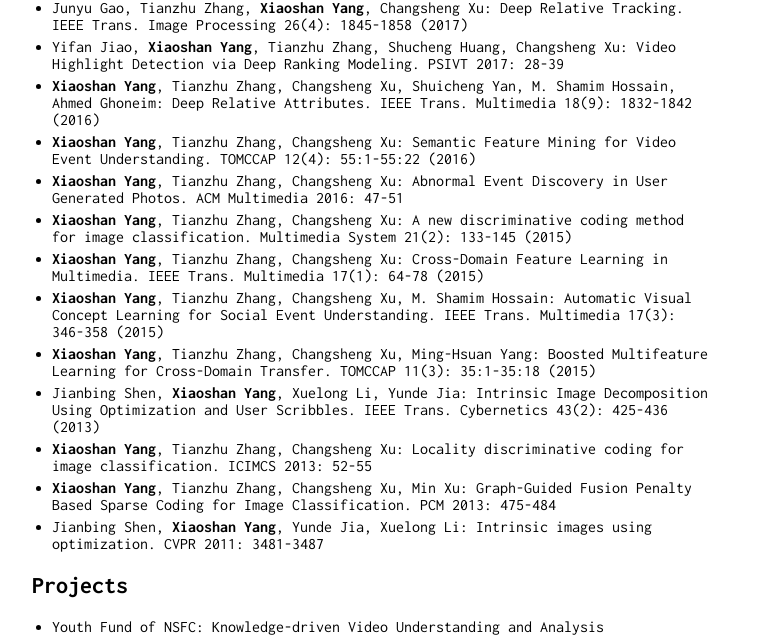
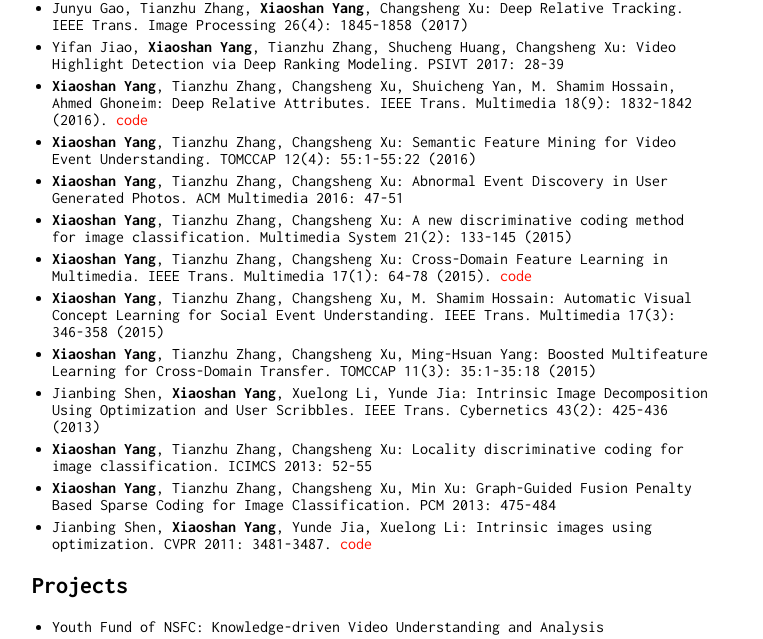
Before and after one commit to YangXS/yangxs.github.io, a Jekyll site: the page built from index.md, in a window 1280 px wide. Shown: the part 940-1579 px from the top of the page, without its empty margins (258-1021 px from the left). Built offline with Jekyll 4.4.1, drawn with Linux system fonts in a browser that asks for light colours; our own code applies the rules of GitHub Pages for plain Markdown files.

Commit message:
Update index.md

```diff
--- a/index.md
+++ b/index.md
@@ -29,17 +29,17 @@ I am an Associate Professor at National Lab of Pattern Recognition, Institute of
 * Fan Qi, **Xiaoshan Yang**, Changsheng Xu: A Unified Framework for Multimodal Domain Adaptation. ACM Multimedia 2018: 429-437
 * Junyu Gao, Tianzhu Zhang, **Xiaoshan Yang**, Changsheng Xu: Deep Relative Tracking. IEEE Trans. Image Processing 26(4): 1845-1858 (2017)
 * Yifan Jiao, **Xiaoshan Yang**, Tianzhu Zhang, Shucheng Huang, Changsheng Xu: Video Highlight Detection via Deep Ranking Modeling. PSIVT 2017: 28-39
-* **Xiaoshan Yang**, Tianzhu Zhang, Changsheng Xu, Shuicheng Yan, M. Shamim Hossain, Ahmed Ghoneim: Deep Relative Attributes. IEEE Trans. Multimedia 18(9): 1832-1842 (2016)
+* **Xiaoshan Yang**, Tianzhu Zhang, Changsheng Xu, Shuicheng Yan, M. Shamim Hossain, Ahmed Ghoneim: Deep Relative Attributes. IEEE Trans. Multimedia 18(9): 1832-1842 (2016). [code](https://github.com/YangXS/DRA)
 * **Xiaoshan Yang**, Tianzhu Zhang, Changsheng Xu: Semantic Feature Mining for Video Event Understanding. TOMCCAP 12(4): 55:1-55:22 (2016)
 * **Xiaoshan Yang**, Tianzhu Zhang, Changsheng Xu: Abnormal Event Discovery in User Generated Photos. ACM Multimedia 2016: 47-51
 * **Xiaoshan Yang**, Tianzhu Zhang, Changsheng Xu: A new discriminative coding method for image classification. Multimedia System 21(2): 133-145 (2015)
-* **Xiaoshan Yang**, Tianzhu Zhang, Changsheng Xu: Cross-Domain Feature Learning in Multimedia. IEEE Trans. Multimedia 17(1): 64-78 (2015)
+* **Xiaoshan Yang**, Tianzhu Zhang, Changsheng Xu: Cross-Domain Feature Learning in Multimedia. IEEE Trans. Multimedia 17(1): 64-78 (2015). [code](https://github.com/YangXS/CDFL)
 * **Xiaoshan Yang**, Tianzhu Zhang, Changsheng Xu, M. Shamim Hossain: Automatic Visual Concept Learning for Social Event Understanding. IEEE Trans. Multimedia 17(3): 346-358 (2015)
 * **Xiaoshan Yang**, Tianzhu Zhang, Changsheng Xu, Ming-Hsuan Yang: Boosted Multifeature Learning for Cross-Domain Transfer. TOMCCAP 11(3): 35:1-35:18 (2015)
 * Jianbing Shen, **Xiaoshan Yang**, Xuelong Li, Yunde Jia: Intrinsic Image Decomposition Using Optimization and User Scribbles. IEEE Trans. Cybernetics 43(2): 425-436 (2013)
 * **Xiaoshan Yang**, Tianzhu Zhang, Changsheng Xu: Locality discriminative coding for image classification. ICIMCS 2013: 52-55
 * **Xiaoshan Yang**, Tianzhu Zhang, Changsheng Xu, Min Xu: Graph-Guided Fusion Penalty Based Sparse Coding for Image Classification. PCM 2013: 475-484
-* Jianbing Shen, **Xiaoshan Yang**, Yunde Jia, Xuelong Li: Intrinsic images using optimization. CVPR 2011: 3481-3487
+* Jianbing Shen, **Xiaoshan Yang**, Yunde Jia, Xuelong Li: Intrinsic images using optimization. CVPR 2011: 3481-3487. [code](https://github.com/shenjianbing/intrinsic11)
 
 
 ## Projects
```
